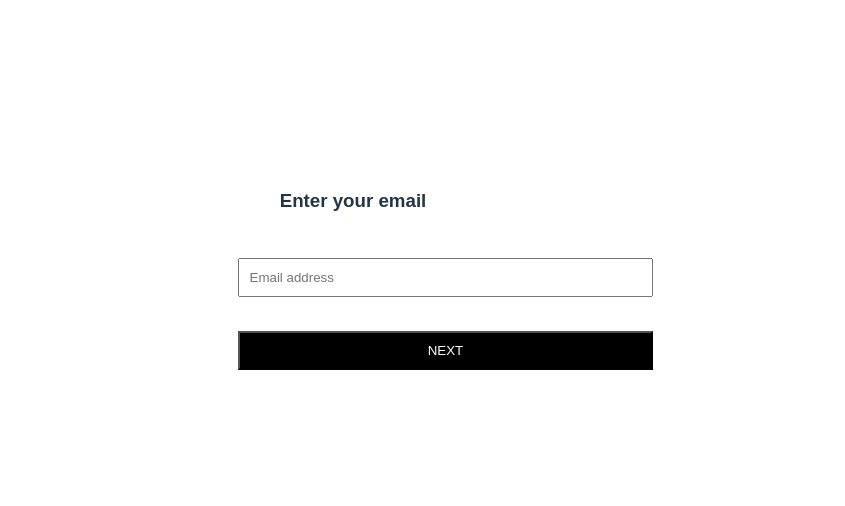
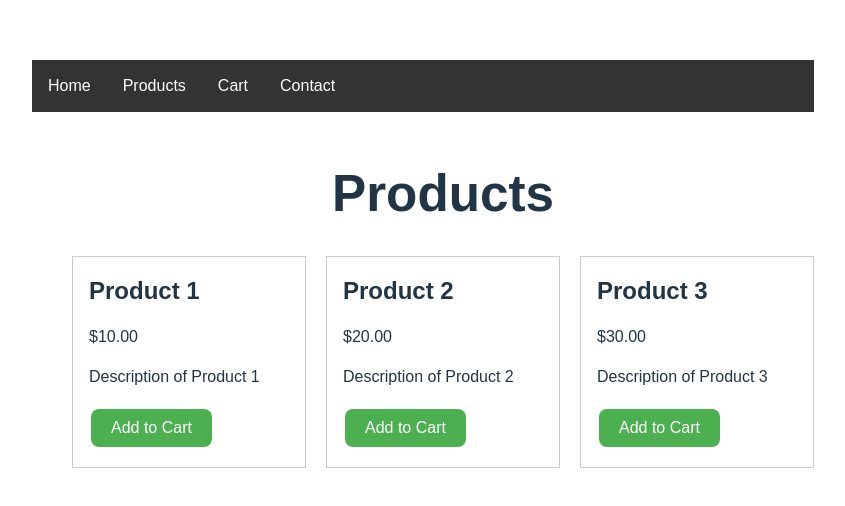
Before and after one commit to AyushiGupta160604/Sparkathon-24-Status200, a React (Vite) app in the folder frontend/: page / in a window 1280 px wide. Shown: the part 126-632 px from the top of the page, without its empty margins (217-1062 px from the left). Built offline with nearby package versions, Linux system fonts and the light colour scheme.

Commit message:
home.jsx

```diff
--- a/frontend/src/App.jsx
+++ b/frontend/src/App.jsx
@@ -2,7 +2,7 @@ import React, { useState, useEffect } from "react";
 import { BrowserRouter as Router, Routes, Route } from "react-router-dom";
 import Register from "./pages/register";
 import Login from "./pages/login";
-
+import Home from "./pages/Home";
 const App = () => {
   const [data, setData] = useState(null);
 
@@ -16,9 +16,9 @@ const App = () => {
   return (
     <Router>
       <Routes>
-
-        {/* <Route path="/" element={<Register />} /> */}
-        <Route path="/" element={<Login />} />
+        <Route path="/" element={<Home/>}/>
+        <Route path="/register" element={<Register />} />
+        <Route path="/login" element={<Login />} />
 
       </Routes>
     </Router>
--- /dev/null
+++ b/frontend/src/pages/Home.jsx
@@ -0,0 +1,47 @@
+import React from 'react';
+import './css/home.css';
+
+const Home = () => {
+  const products = [
+    { id: 1, name: 'Product 1', price: '$10.00', description: 'Description of Product 1' },
+    { id: 2, name: 'Product 2', price: '$20.00', description: 'Description of Product 2' },
+    { id: 3, name: 'Product 3', price: '$30.00', description: 'Description of Product 3' },
+    // Add more products as needed
+  ];
+
+  return (
+    <div className="App">
+      <NavBar />
+      <div className="container">
+        <h1>Products</h1>
+        <div className="product-list">
+          {products.map(product => (
+            <ProductCard key={product.id} product={product} />
+          ))}
+        </div>
+      </div>
+    </div>
+  );
+};
+
+const NavBar = () => (
+  <nav className="navbar">
+    <ul>
+      <li><a href="/">Home</a></li>
+      <li><a href="/products">Products</a></li>
+      <li><a href="/cart">Cart</a></li>
+      <li><a href="/contact">Contact</a></li>
+    </ul>
+  </nav>
+);
+
+const ProductCard = ({ product }) => (
+  <div className="product-card">
+    <h2>{product.name}</h2>
+    <p>{product.price}</p>
+    <p>{product.description}</p>
+    <button>Add to Cart</button>
+  </div>
+);
+
+export default Home;
--- /dev/null
+++ b/frontend/src/pages/css/home.css
@@ -0,0 +1,69 @@
+.App {
+    font-family: Arial, sans-serif;
+  }
+
+  .navbar {
+    background-color: #333;
+    overflow: hidden;
+  }
+
+  .navbar ul {
+    list-style-type: none;
+    margin: 0;
+    padding: 0;
+  }
+
+  .navbar li {
+    float: left;
+  }
+
+  .navbar li a {
+    display: block;
+    color: white;
+    text-align: center;
+    padding: 14px 16px;
+    text-decoration: none;
+  }
+
+  .navbar li a:hover {
+    background-color: #ddd;
+    color: black;
+  }
+
+  .container {
+    padding: 20px;
+  }
+
+  .product-list {
+    display: flex;
+    flex-wrap: wrap;
+    gap: 20px;
+  }
+
+  .product-card {
+    border: 1px solid #ccc;
+    padding: 16px;
+    width: 200px;
+  }
+
+  .product-card h2 {
+    font-size: 1.5em;
+    margin: 0 0 10px 0;
+  }
+
+  .product-card button {
+    background-color: #4CAF50;
+    color: white;
+    border: none;
+    padding: 10px 20px;
+    text-align: center;
+    text-decoration: none;
+    display: inline-block;
+    font-size: 16px;
+    margin: 4px 2px;
+    cursor: pointer;
+  }
+
+  .product-card button:hover {
+    background-color: #45a049;
+  }
```
